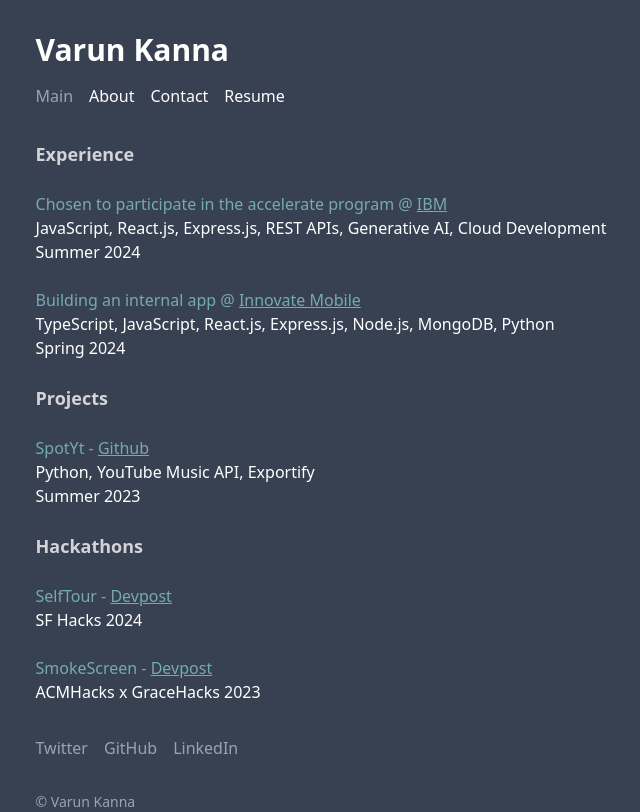
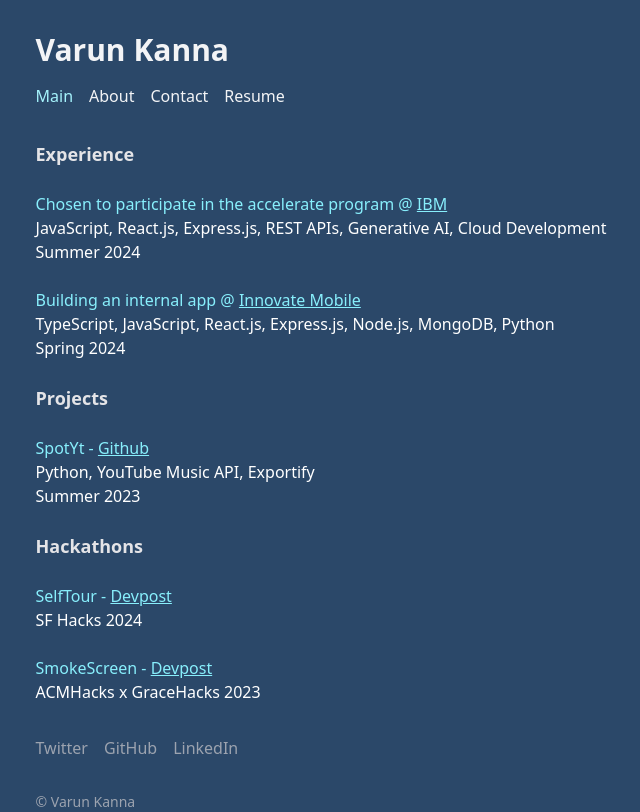
Before and after one commit to varun-kanna/personal-website, a React (Create React App) app: page / in a window 1280 px wide. Shown: the whole page, without its empty margins (319-959 px from the left). Built offline with nearby package versions, Linux system fonts and the light colour scheme.

Commit message:
changed HomePage for better contrast

```diff
--- a/src/Home.tsx
+++ b/src/Home.tsx
@@ -2,35 +2,37 @@
 
 function Home() {
 	return (
-		<div className='bg-gray-700 text-white font-sans flex items-center justify-center min-h-screen max-660:pl-10px'>
+		<div className='bg-darkBlue text-white font-sans flex items-center justify-center min-h-screen max-660:pl-10px'>
 			<div className='max-w-2xl justify-center'>
-				<h1 className='text-3xl font-bold pb-4 pt-8'>Varun Kanna</h1>
+				<h1 className='text-3xl font-bold pb-4 pt-8 text-gray-100'>
+					Varun Kanna
+				</h1>
 				<div className='flex space-x-4 mb-8'>
-					<h2 className='text-gray-400'>Main</h2>
-					<Link to='/about' className='text-white-400 hover:text-gray-200'>
+					<h2 className='text-cyan-200'>Main</h2>
+					<Link to='/about' className='text-gray-100 hover:text-gray-200'>
 						About
 					</Link>
 
 					<a
 						href='mailto:varunkanna1@outlook.com'
-						className='text-white-400 hover:text-gray-200'>
+						className='text-gray-100 hover:text-gray-200'>
 						Contact
 					</a>
 					<a
 						href='/resume.pdf'
 						target='_blank'
 						rel='noopener noreferrer'
-						className='text-white-400 hover:text-gray-200'>
+						className='text-gray-100 hover:text-gray-200'>
 						Resume
 					</a>
 				</div>
 
-				<h2 className='font-bold pb-6 text-lg text-zinc-300'>Experience</h2>
+				<h2 className='font-bold pb-6 text-lg text-zinc-200'>Experience</h2>
 				<h3 className='text-secondary'>
 					Chosen to participate in the accelerate program @{' '}
 					<a
 						href='https://www.ibm.com/us-en'
-						className='underline hover:text-gray-200'>
+						className='underline hover:text-cyan-400'>
 						IBM
 					</a>
 				</h3>
@@ -43,7 +45,7 @@
 					Building an internal app @{' '}
 					<a
 						href='https://www.inv8.com/'
-						className='underline hover:text-gray-200'>
+						className='underline hover:text-cyan-400'>
 						Innovate Mobile
 					</a>
 				</h3>
@@ -52,26 +54,26 @@
 				</h3>
 				<h3 className='pb-6'>Spring 2024</h3>
 
-				<h2 className='font-bold pb-6 text-lg text-zinc-300'>Projects</h2>
+				<h2 className='font-bold pb-6 text-lg text-zinc-200'>Projects</h2>
 				<h3 className='text-secondary'>
 					SpotYt -{' '}
 					<a
 						href='https://github.com/varun-kanna/SpotYt'
-						className='underline hover:text-gray-200'>
+						className='underline hover:text-cyan-400'>
 						Github
 					</a>
 				</h3>
 				<h3>Python, YouTube Music API, Exportify</h3>
 				<h3>Summer 2023</h3>
 
-				<h2 className='font-bold pb-6 pt-6 text-lg text-zinc-300'>
+				<h2 className='font-bold pb-6 pt-6 text-lg text-zinc-200'>
 					Hackathons
 				</h2>
 				<h3 className='text-secondary'>
 					SelfTour -{' '}
 					<a
 						href='https://devpost.com/software/selftours'
-						className='underline hover:text-gray-200'>
+						className='underline hover:text-cyan-400'>
 						Devpost
 					</a>
 				</h3>
@@ -81,7 +83,7 @@
 					SmokeScreen -{' '}
 					<a
 						href='https://devpost.com/software/smokescreen-tcq2j5'
-						className='underline hover:text-gray-200'>
+						className='underline hover:text-cyan-400'>
 						Devpost
 					</a>
 				</h3>
@@ -92,21 +94,21 @@
 						href='https://twitter.com/varunk_1'
 						target='_blank'
 						rel='noreferrer'
-						className='text-gray-400 hover:text-gray-200'>
+						className='text-gray-400 hover:text-gray-600'>
 						Twitter
 					</a>
 					<a
 						href='https://github.com/varun-kanna'
 						target='_blank'
 						rel='noreferrer'
-						className='text-gray-400 hover:text-gray-200'>
+						className='text-gray-400 hover:text-gray-600'>
 						GitHub
 					</a>
 					<a
 						href='https://www.linkedin.com/in/varun-kanna/'
 						target='_blank'
 						rel='noreferrer'
-						className='text-gray-400 hover:text-gray-200'>
+						className='text-gray-400 hover:text-gray-600'>
 						LinkedIn
 					</a>
 				</div>
--- a/tailwind.config.js
+++ b/tailwind.config.js
@@ -5,8 +5,11 @@
 			colors: {
 				darkest: '#222831',
 				sdarkest: '#31363F',
-				secondary: '#76ABAE',
+				secondary: '#88EFFC',
+				secondayHover: '#D3E6E9',
 				main: '#EEEEEE',
+				darkBlue: '#2B4869',
+				lightBlue: '#CADCFC',
 			},
 			padding: {
 				'10px': '10px',
```
